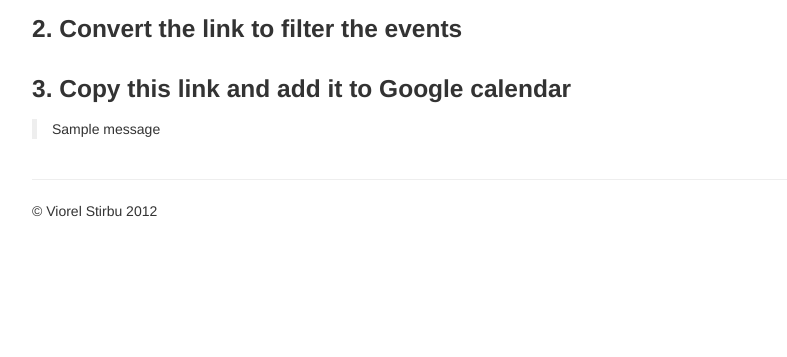
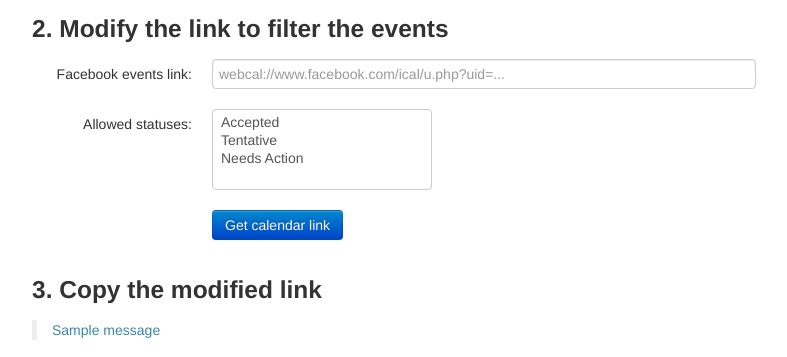
Before and after one commit to viorels/facebook-export-calendar, a Django app: page /calendar/ in a window 1280 px wide. Shown: the part 1401-1758 px from the top of the page, without its empty margins (23-810 px from the left). Before the commit the page ends 1618 px from the top, so only its background shows below. Run offline with Django 3.2, Linux system fonts and the light colour scheme; tables that the repository leaves empty hold one stand-in row (values such as "Sample post"); one stand-in notice (Sample message) is shown; parts of the project's set-up code (start-up, migrations or seed data) failed here and were passed over; some libraries are stand-ins or nearby versions.

Commit message:
add instructions for google calendar

```diff
--- a/calendar_filter/templates/home.html
+++ b/calendar_filter/templates/home.html
@@ -88,10 +88,10 @@ body {
     </div>
   </div>
 
+  <a name="step2"></a>
   <div class="row">
     <div class="span12">
-      <h3>2. Convert the link to filter the events</h3>
-      {% if not messages %}
+      <h3>2. Modify the link to filter the events</h3>
 
       <form method="post" class="form-horizontal">
         {% for field in form %}
@@ -111,24 +111,42 @@ body {
           </div>
         </div>
       </form>
-      {% endif %}
+
     </div>
   </div>
 
   {% if messages %}
   <div class="row">
     <div class="span12">
-      <h3>3. Copy this link and add it to Google calendar</h3>
+      <h3>3. Copy the modified link</h3>
       <div class="messages">
         {% for message in messages %}
-        <blockquote{% if message.tags %} class="{{ message.tags }}"{% endif %}>{{ message }}</blockquote>
+        <blockquote class="text-info">{{ message }}</blockquote>
         {% endfor %}
       </div>
     </div>
   </div>
+
+  <div class="row">
+    <div class="span4">
+      <h3>4. Add it to Google Calendar</h3>
+      <p>Log in your <a href="https://www.google.com/calendar" target="_blank">Google Calendar</a>, click the drop-down menu next to the "Other Calendars" option, and then select "Add by URL".</p>
+    </div>
+    <div class="span8">
+      <img src="{{ STATIC_PREFIX }}screenshots/google-calendar-add-url.png">
+    </div>
+  </div>
+  <div class="row">
+    <div class="span4">
+      <p>On the pop-up window, paste the modified link above, and click the "Add Calendar" button, then you are done.</p>
+    </div>
+    <div class="span8">
+      <img src="{{ STATIC_PREFIX }}screenshots/google-calendar-add-by-url.png">
+    </div>
+  </div>
   {% endif %}
 
-  {% if messages or form.errors %}
+  {% if form.errors %}
   <script type="text/javascript">
     window.onload=function () {
       window.scrollTo(0, document.body.scrollHeight);
--- a/calendar_filter/views.py
+++ b/calendar_filter/views.py
@@ -1,6 +1,6 @@
 from django.views.generic.base import TemplateView, View
 from django.views.generic.edit import FormView
-from django.core.urlresolvers import reverse, reverse_lazy
+from django.core.urlresolvers import reverse
 from django.contrib import messages
 from django.http import HttpResponse
 from django.conf import settings
@@ -16,7 +16,6 @@ from forms import CalendarForm
 class HomeView(FormView):
     template_name = 'home.html'
     form_class = CalendarForm
-    success_url = reverse_lazy('home')
 
     def form_valid(self, form):
         original_url = form.cleaned_data['url']
@@ -24,6 +23,9 @@ class HomeView(FormView):
         new_url = self.get_filtered_url(original_url, status_list)
         messages.add_message(self.request, messages.INFO, new_url)
         return super(HomeView, self).form_valid(form)
+
+    def get_success_url(self):
+        return reverse('home') + '#step2'
 
     def get_filtered_url(self, original_url, status_list):
         http_url = original_url.replace('webcal://', 'http://')
```
